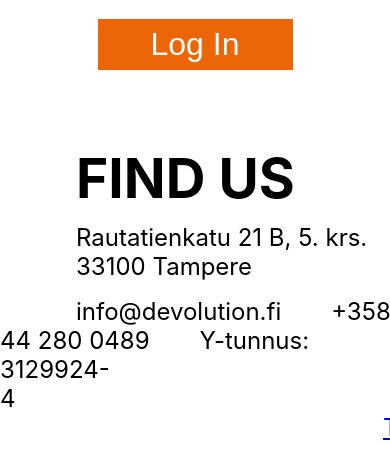
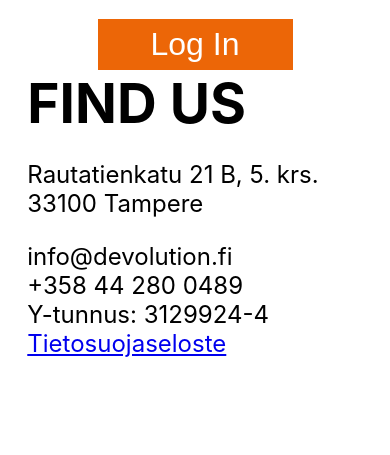
Before and after one commit to Devolution-Oy/project-dashboard, a React (Create React App) app: page / in a window 390 px wide. Shown: the part 386-841 px from the top of the page. Built offline with nearby package versions, Linux system fonts and the light colour scheme.

Commit message:
Footer Responsive

```diff
--- a/src/components/Footer/Footer.css
+++ b/src/components/Footer/Footer.css
@@ -1,40 +1,46 @@
 .address {
     font-size: 24px;
-    margin: 0px 0 0 76px;
+    margin-left: 7%;
   }
 .email {
     font-size: 24px;
-    margin: 0px 0 0 76px;
+    margin-left: 7%;
     }
 .phone {
     font-size: 24px;
-    margin: 0px 0 0 50px;
+    margin-left: 7%;
     }
 .CompanyNb {
     font-size: 24px;
-    margin: 0px 0 0 50px;
+    margin-left: 7%;
     }
 .Conf {
     font-size: 24px;
-    margin: 0px 0 0 383px;
+    margin-left: 15%;
     }
 h1 {
     font-size: 55px;
-    margin: 0px 0px 12px 76px;
+    margin: 0px 0px 0 7%;
     }
 footer {
-  position: fixed;
-  left: 0;
-  bottom: 0;
   width: 100%;
-  background-color:white;
+  word-break: break-all
 }
 .CompanyInfo {
-    margin: 0;
-    padding: 1rem 0;
+    padding: 0 0;
     list-style: none;
 }
 
 .CompanyInfo li{
     display: inline;
 }
+
+@media only screen and (max-width: 600px) {
+    .Conf {
+        font-size: 24px;
+        margin-left: 7%;
+        }
+    .CompanyInfo li{
+        display: block;
+    }
+  }
```
